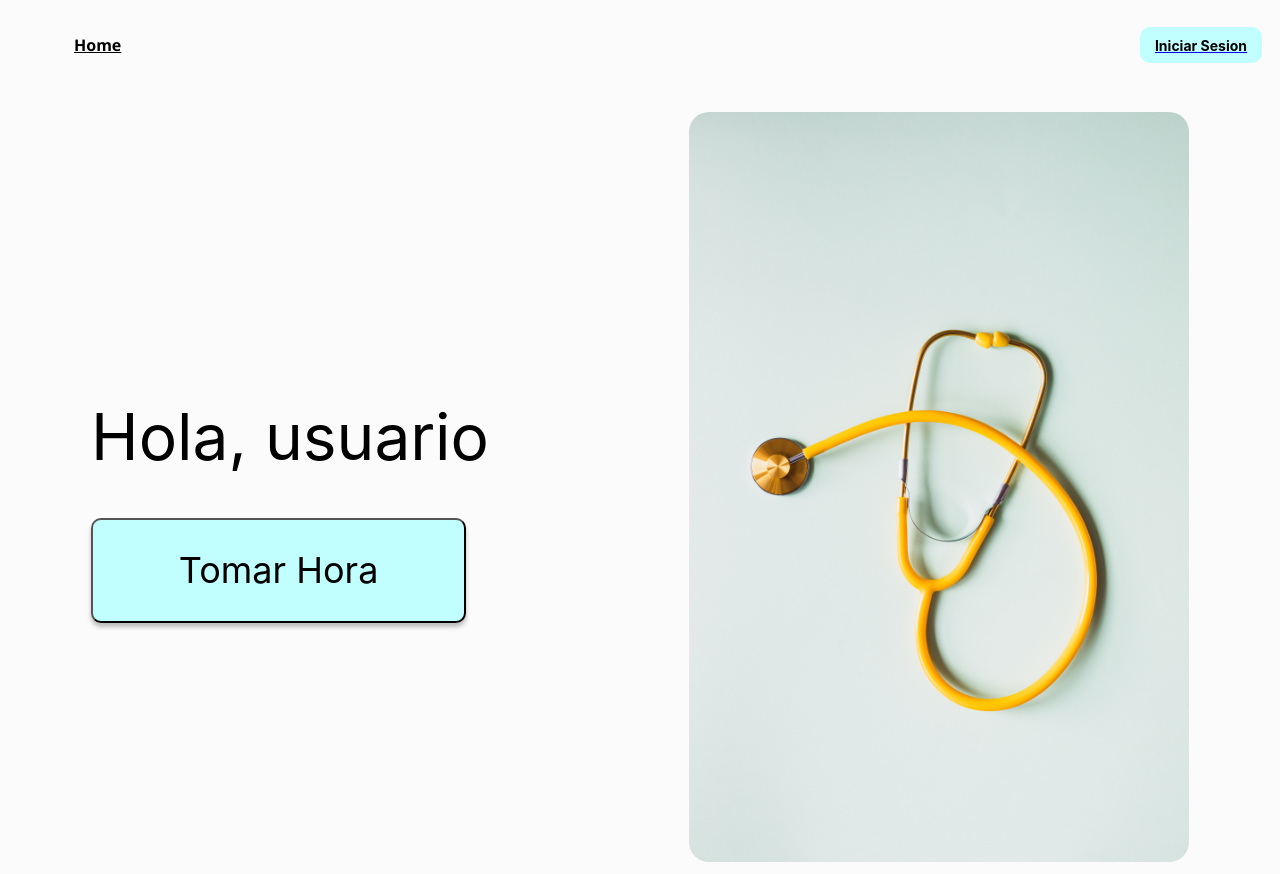
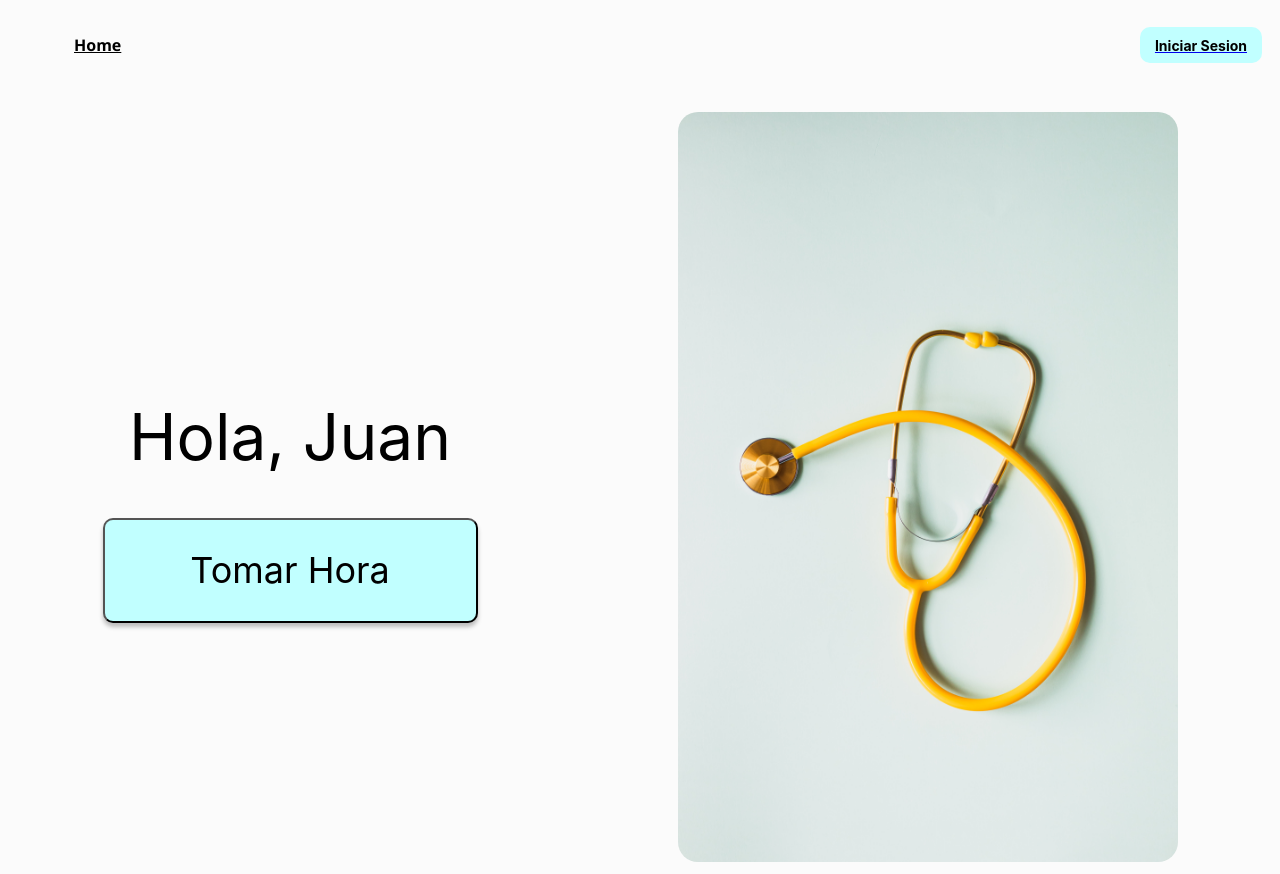
Before and after one commit to vcntttt/citas-medicas-react, a React (Vite) app in the folder client/: page / in a window 1280 px wide. Built offline with nearby package versions, Linux system fonts and the light colour scheme.

Commit message:
form eso

```diff
--- a/client/src/pages/FormularyPage.jsx
+++ b/client/src/pages/FormularyPage.jsx
@@ -12,10 +12,7 @@ export default function Form() {
     return (
         <div className={styles.modal}>
             <div className={styles.ventana}>
-
-
                 <h1>Formulario</h1>
-
                 <form className={styles.form}>
                     <h2>Datos personales</h2>
                     <div className={styles.formDataInfo}>
@@ -28,7 +25,6 @@ export default function Form() {
                             <option value="mujer">Mujer</option>
                         </select>
                         <input type="text" placeholder='Direccion' />
-
                     </div>
                     <h2>Datos de contacto</h2>
                     <div className={styles.formDataContact}>
@@ -36,8 +32,6 @@ export default function Form() {
                         <input type="text" placeholder='Telefono' />
                         <input type="text" placeholder='Email' />
                     </div>
-
-
                     <input type="submit" value="enviar"/>
 
                 </form>
--- a/client/src/pages/HomePage.jsx
+++ b/client/src/pages/HomePage.jsx
@@ -6,14 +6,20 @@ export default function Home() {
 
   const navigate = useNavigate();
 
-  const [userData, setUserData] = useState(false);
+  const [userData, setUserData] = useState(true);
 
 
   /*      <Link to ="/jobs" ><button className={styles.btn}>Tomar Hora</button></Link>*/
+
+  const userName = "Juan";
+
+  useState(() => {
+    console.log("comprobando si esta logeado")
+  })
   return (
     <div className={styles.container}>
       <div className={styles.ui}>
-        <h1 className={styles.title}>Hola, usuario</h1>
+        <h1 className={styles.title}>Hola, {userName}</h1>
         <button className={styles.btn} onClick={() => userData ? navigate("/jobs") : navigate("/formulary")}>Tomar Hora</button>
       </div>
       <aside>
```
